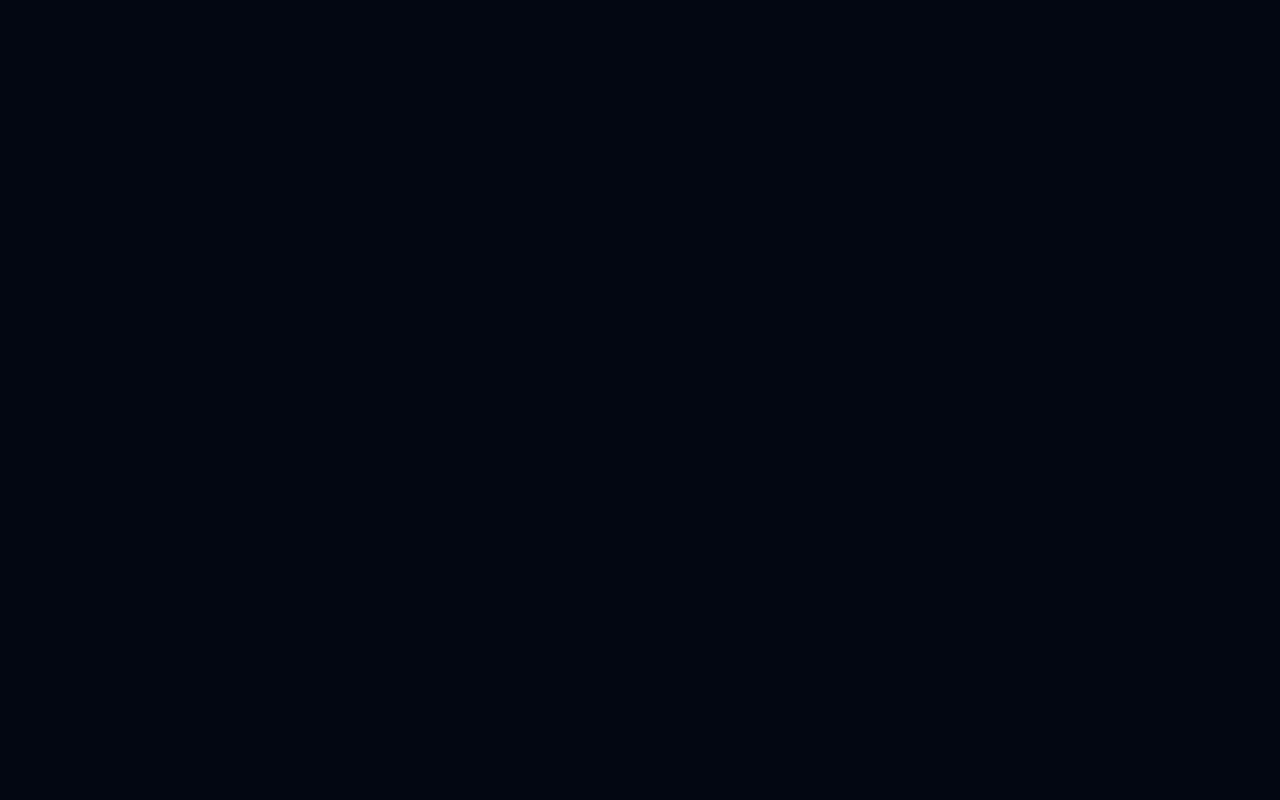
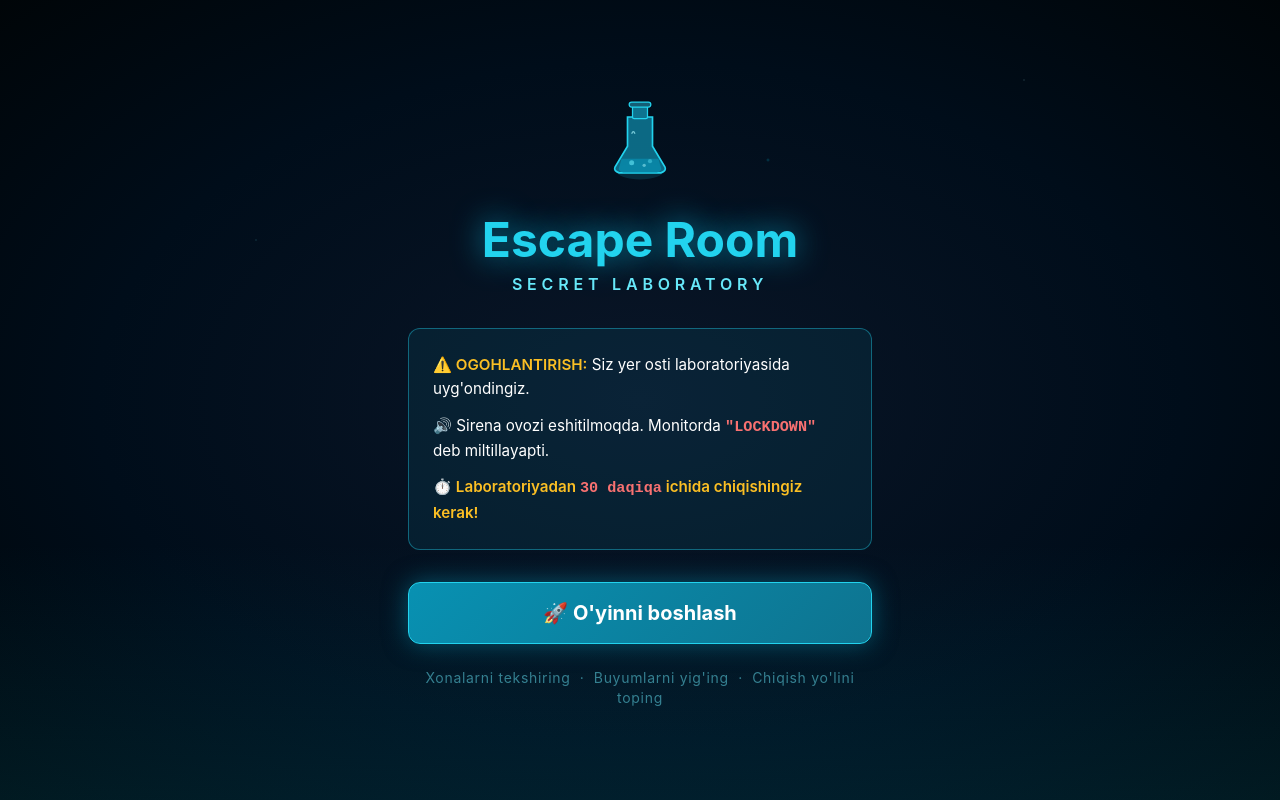
Before and after one commit to abubakirilhomov/escape-room, a website built with Vite: page index.html in a window 1280 px wide. Built offline with nearby package versions, Linux system fonts and the light colour scheme.

Commit message:
start screen qo'shildi - sarlavha, hikoya, tugma, fon

```diff
--- a/index.html
+++ b/index.html
@@ -8,8 +8,67 @@
 <body class="bg-gray-950 text-gray-100 min-h-screen font-sans">
 
   <!-- ===== ANISAXON: Start Screen ===== -->
-  <section id="start-screen" class="fixed inset-0 bg-gray-950 flex items-center justify-center z-50">
-    <!-- TODO: Game title, story intro, start button -->
+  <section id="start-screen" class="fixed inset-0 flex items-center justify-center z-50" style="background: radial-gradient(ellipse at center, #0a1628 0%, #000d1a 60%, #000508 100%); min-height: 100vh;">
+
+    <!-- Orqa fon yulduzlar -->
+    <div class="absolute inset-0" style="background-image: radial-gradient(1px 1px at 20% 30%, #67e8f9 0%, transparent 100%), radial-gradient(1px 1px at 80% 10%, #a5f3fc 0%, transparent 100%), radial-gradient(1px 1px at 50% 80%, #67e8f9 0%, transparent 100%), radial-gradient(2px 2px at 60% 20%, #06b6d4 0%, transparent 100%); opacity: 0.3;"></div>
+
+    <!-- Pastki glow -->
+    <div class="absolute bottom-0 left-0 right-0 h-64" style="background: linear-gradient(to top, rgba(8,145,178,0.15), transparent);"></div>
+
+    <!-- Asosiy kontent — markazda -->
+    <div class="relative z-10 text-center w-full max-w-lg mx-auto px-6">
+
+      <!-- Laboratoriya rasmi -->
+      <div class="flex justify-center mb-6">
+        <svg width="100" height="100" viewBox="0 0 120 120" fill="none" xmlns="http://www.w3.org/2000/svg">
+          <ellipse cx="60" cy="95" rx="28" ry="10" fill="#083344" opacity="0.8"/>
+          <path d="M45 30 L45 65 L30 90 Q28 95 35 97 L85 97 Q92 95 90 90 L75 65 L75 30 Z" fill="#0e7490" opacity="0.9"/>
+          <path d="M45 30 L45 65 L30 90 Q28 95 35 97 L85 97 Q92 95 90 90 L75 65 L75 30 Z" fill="none" stroke="#22d3ee" stroke-width="2"/>
+          <path d="M38 80 L35 90 Q33 95 40 97 L80 97 Q87 95 85 90 L82 80 Z" fill="#0891b2" opacity="0.7"/>
+          <circle cx="50" cy="85" r="3" fill="#67e8f9" opacity="0.6"/>
+          <circle cx="65" cy="88" r="2" fill="#a5f3fc" opacity="0.5"/>
+          <circle cx="72" cy="83" r="2.5" fill="#67e8f9" opacity="0.4"/>
+          <rect x="51" y="15" width="18" height="17" rx="2" fill="#0e7490" stroke="#22d3ee" stroke-width="1.5"/>
+          <rect x="47" y="12" width="26" height="6" rx="3" fill="#155e75" stroke="#22d3ee" stroke-width="1.5"/>
+          <path d="M50 50 Q52 45 54 50" stroke="#a5f3fc" stroke-width="1.5" fill="none" opacity="0.7"/>
+        </svg>
+      </div>
+
+      <!-- Task 1: Sarlavha -->
+      <h1 class="text-5xl font-bold mb-2" style="color:#22d3ee; text-shadow: 0 0 30px #0891b2;">
+        Escape Room
+      </h1>
+      <p class="text-base font-semibold mb-8" style="color:#67e8f9; letter-spacing: 0.3em;">
+        SECRET LABORATORY
+      </p>
+
+      <!-- Task 2: Hikoya matni paneli -->
+      <div class="rounded-xl p-6 mb-8 text-left" style="background: rgba(14, 116, 144, 0.15); border: 1px solid rgba(34,211,238,0.4);">
+        <p style="color: white; font-size:0.95rem; line-height:1.6; margin-bottom:0.75rem;">
+          <span style="color:#fbbf24; font-weight:600;">⚠️ OGOHLANTIRISH:</span> Siz yer osti laboratoriyasida uyg'ondingiz.
+        </p>
+        <p style="color: white; font-size:0.95rem; line-height:1.6; margin-bottom:0.75rem;">
+          🔊 Sirena ovozi eshitilmoqda. Monitorda <span style="color:#f87171; font-family:monospace; font-weight:700;">"LOCKDOWN"</span> deb miltillayapti.
+        </p>
+        <p style="color:#fbbf24; font-weight:600; font-size:0.95rem; line-height:1.6;">
+          ⏱️ Laboratoriyadan <span style="color:#f87171; font-family:monospace; font-weight:700;">30 daqiqa</span> ichida chiqishingiz kerak!
+        </p>
+      </div>
+
+      <!-- Task 3: Boshlash tugmasi -->
+      <button id="start-button" class="w-full font-bold text-xl py-4 px-12 rounded-xl" style="background: linear-gradient(135deg, #0891b2, #0e7490); border: 1px solid #22d3ee; color: white; box-shadow: 0 0 25px rgba(8,145,178,0.5); cursor: pointer;"
+        onmouseover="this.style.boxShadow='0 0 45px rgba(8,145,178,0.9)'; this.style.transform='scale(1.03)'"
+        onmouseout="this.style.boxShadow='0 0 25px rgba(8,145,178,0.5)'; this.style.transform='scale(1)'">
+        🚀 O'yinni boshlash
+      </button>
+
+      <!-- Task 4: Pastki matn -->
+      <p class="text-sm mt-6" style="color: rgba(103,232,249,0.5); letter-spacing: 0.05em;">
+        Xonalarni tekshiring &nbsp;·&nbsp; Buyumlarni yig'ing &nbsp;·&nbsp; Chiqish yo'lini toping
+      </p>
+
+    </div>
   </section>
 
   <!-- ===== SARVAR: Header va Status Bar ===== -->
--- a/tasks.md
+++ b/tasks.md
@@ -10,6 +10,14 @@
 - [x] Jamoa fayllari tayyorlandi
 
 ## Stage 1 — Static game interface ⬅️ hozirgi bosqich
+
+### Anisaxon — Start Screen (`feature/start-screen`)
+- [ ] **Task 1:** Sarlavha — `🔬 Escape Room` va `Secret Laboratory` matni
+- [ ] **Task 2:** Hikoya matni paneli (voqea tavsifi, ogohlantirish)
+- [ ] **Task 3:** "🚀 O'yinni boshlash" tugmasi
+- [ ] **Task 4 (bonus):** Pastki kichik matn — "Xonalarni tekshiring..."
+- [ ] Batafsil: `team/anisaxon.md`
+
 
 ### Sarvar — Header va Status Bar (`feature/header-status`)
 - [ ] Game title qo'shish
```
